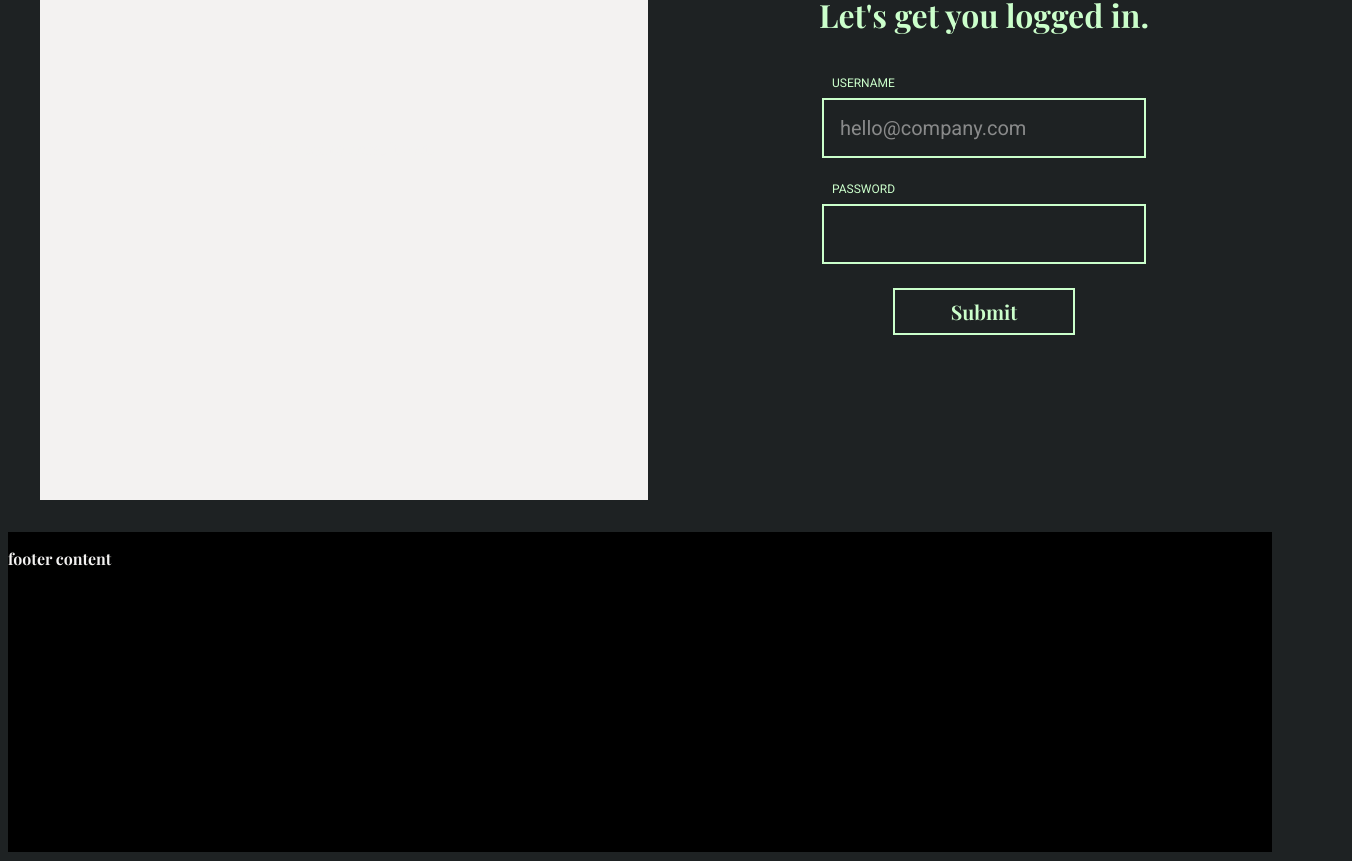
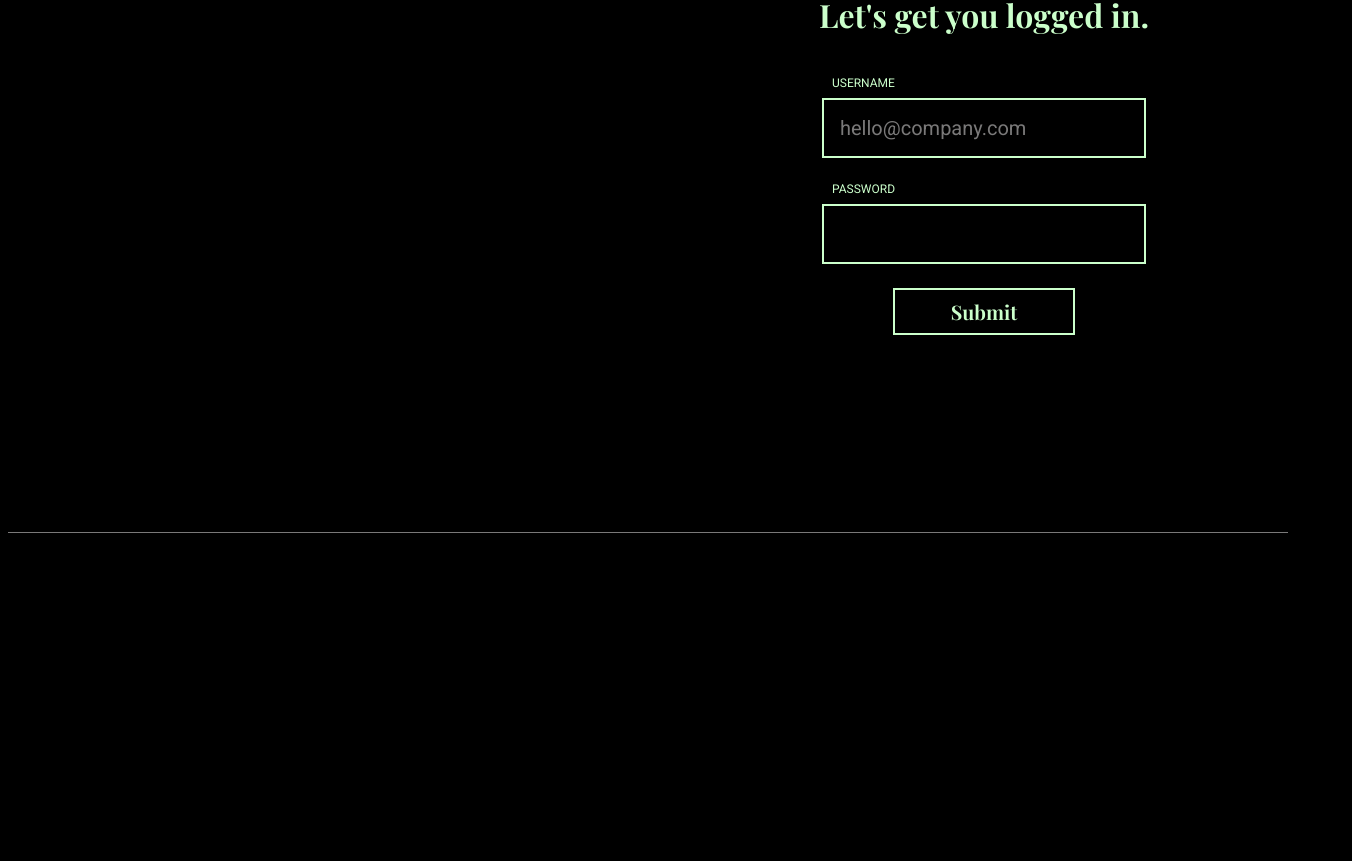
Before and after one commit to lfaivre/interview-login-page, a React (Create React App) app: page / in a window 1280 px wide. Shown: the part 340-1201 px from the top of the page, 1352 px wide, since content can reach past the window. Built offline with nearby package versions, Linux system fonts and the light colour scheme; a web font is replaced by a local one.

Commit message:
feat: small stylistic changes to prepare for content

```diff
--- a/src/components/FooterContentContainer/index.css
+++ b/src/components/FooterContentContainer/index.css
@@ -2,4 +2,5 @@
   width: 100%;
   height: 20rem;
   background-color: #000000;
+  border-top: 0.0625rem solid rgba(243, 242, 241, 0.5);
 }
--- a/src/components/FooterContentContainer/index.js
+++ b/src/components/FooterContentContainer/index.js
@@ -2,11 +2,7 @@ import React from 'react';
 import './index.css';
 
 const FooterContentContainer = () => {
-  return (
-    <div className="footer-content-container">
-      <p>footer content</p>
-    </div>
-  );
+  return <div className="footer-content-container"></div>;
 };
 
 export default FooterContentContainer;
--- a/src/components/LoginForm/index.css
+++ b/src/components/LoginForm/index.css
@@ -60,7 +60,7 @@ input[type='password']::placeholder {
 
 input[type='text']:focus::placeholder,
 input[type='password']:focus::placeholder {
-  color: rgba(30, 34, 35, 0.5);
+  color: rgba(0, 0, 0, 0.5);
 }
 
 input[type='text']:focus,
--- a/src/components/LoginMediaContainer/index.css
+++ b/src/components/LoginMediaContainer/index.css
@@ -6,5 +6,5 @@
   justify-content: center;
   align-items: center;
 
-  background-color: var(--color-offwhite);
+  /* background-color: var(--color-offwhite); */
 }
--- a/src/components/LoginMediaContainer/index.js
+++ b/src/components/LoginMediaContainer/index.js
@@ -2,11 +2,7 @@ import React from 'react';
 import './index.css';
 
 const LoginMediaContainer = () => {
-  return (
-    <div className="login-media-container">
-      <p>This is some default text.</p>
-    </div>
-  );
+  return <div className="login-media-container"></div>;
 };
 
 export default LoginMediaContainer;
--- a/src/components/NavigationBar/index.css
+++ b/src/components/NavigationBar/index.css
@@ -7,6 +7,7 @@
   height: 6rem;
 
   padding: 1rem 2rem;
+  border-bottom: 0.0625rem solid rgba(243, 242, 241, 0.5);
   background-color: #000000;
 }
 
--- a/src/index.css
+++ b/src/index.css
@@ -27,24 +27,33 @@
 html {
   scroll-behavior: smooth;
   font-family: var(--font-family-default);
-  overflow-x: hidden;
 }
 
 body {
+  width: 100vw;
+  min-height: 100vh;
   overflow-x: hidden;
-  overflow-y: auto;
 
-  background-color: var(--color-offblack);
+  background-color: #000000;
   color: var(--color-offwhite);
+}
+
+html,
+body {
+  overscroll-behavior-y: none;
+}
+
+#root {
+  height: 100%;
+  width: 100%;
 }
 
 /* @info App */
 
 .App {
   position: relative;
-  width: 100vw;
+  width: 100%;
   height: 100%;
-  min-height: 100vh;
 
   display: flex;
   flex-direction: column;
```
